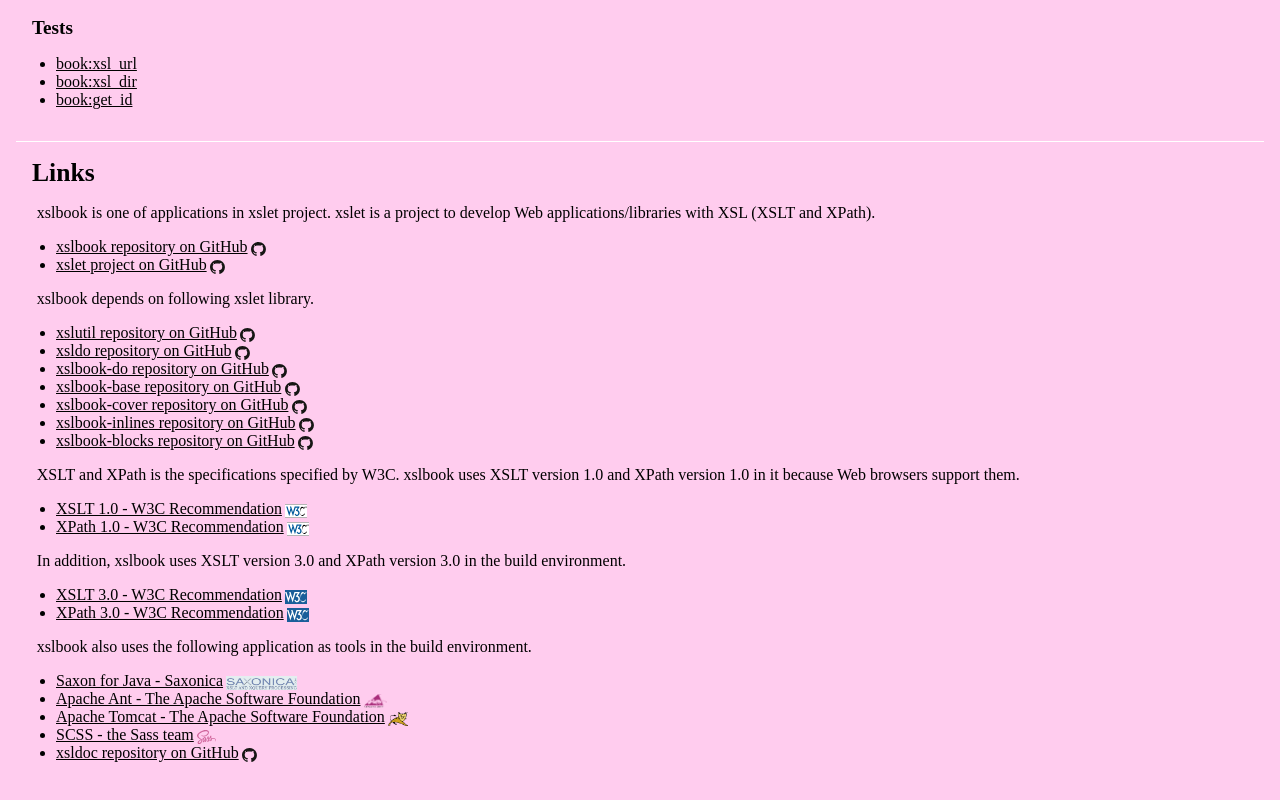
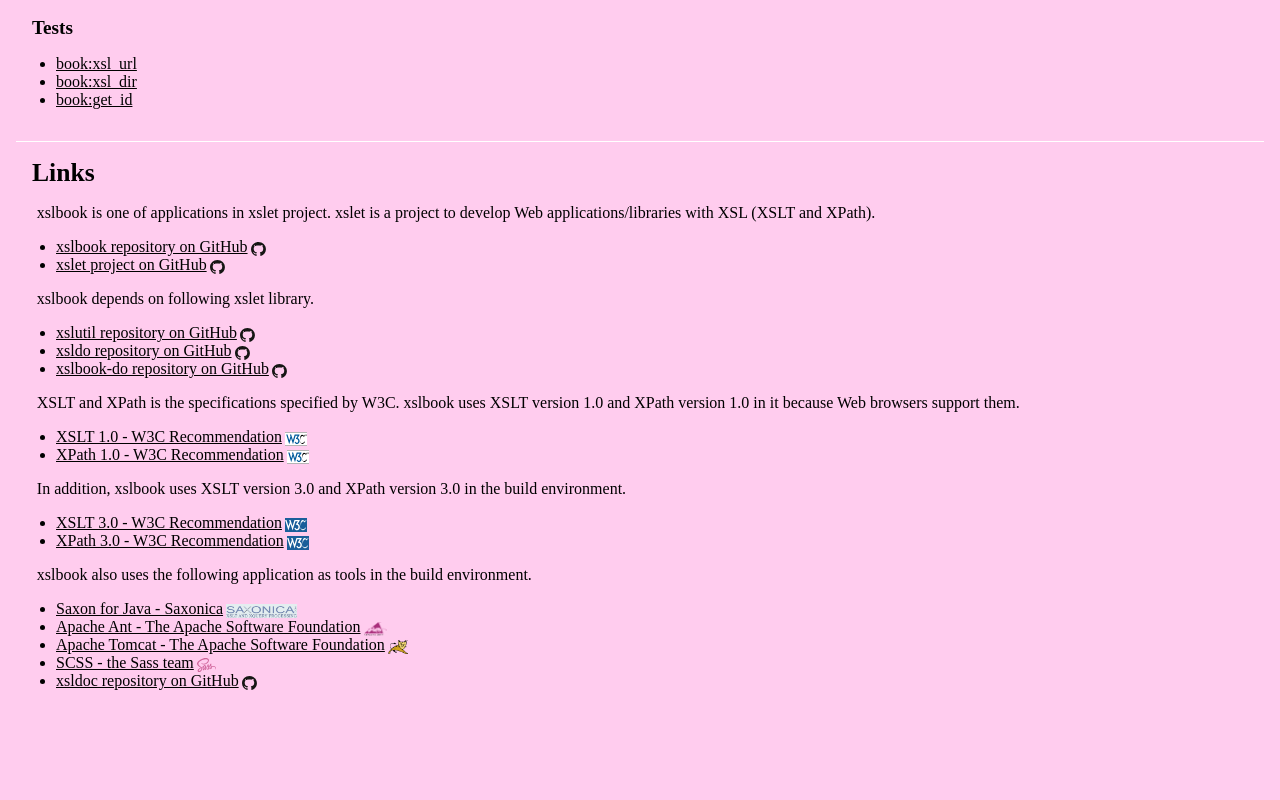
Before and after one commit to xslet/xslbook, a plain HTML site: page docs/index.html in a window 1280 px wide. Shown: the part 672-1472 px from the top of the page. After the commit the page ends 1410 px from the top, so only its background shows below. Drawn offline with Linux system fonts and the light colour scheme.

Commit message:
doc: removed the links to other xslet projects closed (#13)

```diff
--- a/docs/index.html
+++ b/docs/index.html
@@ -104,18 +104,6 @@
     <li>
 <a class="github" href="https://github.com/xslet/xslbook-do">xslbook-do repository on GitHub</a>
     </li>
-    <li>
-<a class="github" href="https://github.com/xslet/xslbook-base">xslbook-base repository on GitHub</a>
-    </li>
-    <li>
-<a class="github" href="https://github.com/xslet/xslbook-cover">xslbook-cover repository on GitHub</a>
-    </li>
-    <li>
-<a class="github" href="https://github.com/xslet/xslbook-inlines">xslbook-inlines repository on GitHub</a>
-    </li>
-    <li>
-<a class="github" href="https://github.com/xslet/xslbook-blocks">xslbook-blocks repository on GitHub</a>
-    </li>
    </ul>
    <p>
 XSLT and XPath is the specifications specified by W3C.
```
